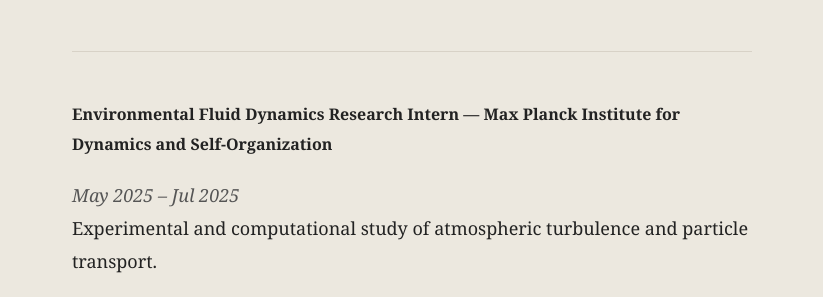
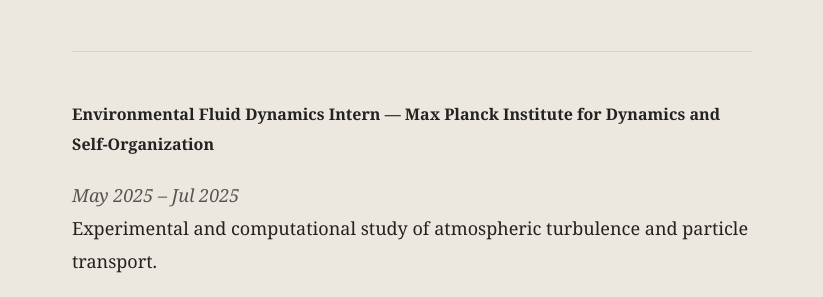
Before and after one commit to sayfullo22/sayfullo22, a Jekyll site: the page built from index.md, in a window 1280 px wide. Shown: the part 1545-1842 px from the top of the page, without its empty margins (228-1051 px from the left). Built offline with Jekyll 4.4.1, drawn with Linux system fonts in a browser that asks for light colours.

Commit message:
Update index.md

```diff
--- a/index.md
+++ b/index.md
@@ -48,7 +48,7 @@
 
 ---
 
-### Environmental Fluid Dynamics Research Intern — Max Planck Institute for Dynamics and Self-Organization
+### Environmental Fluid Dynamics Intern — Max Planck Institute for Dynamics and Self-Organization
 *May 2025 – Jul 2025*
 Experimental and computational study of atmospheric turbulence and particle transport.
 
```
